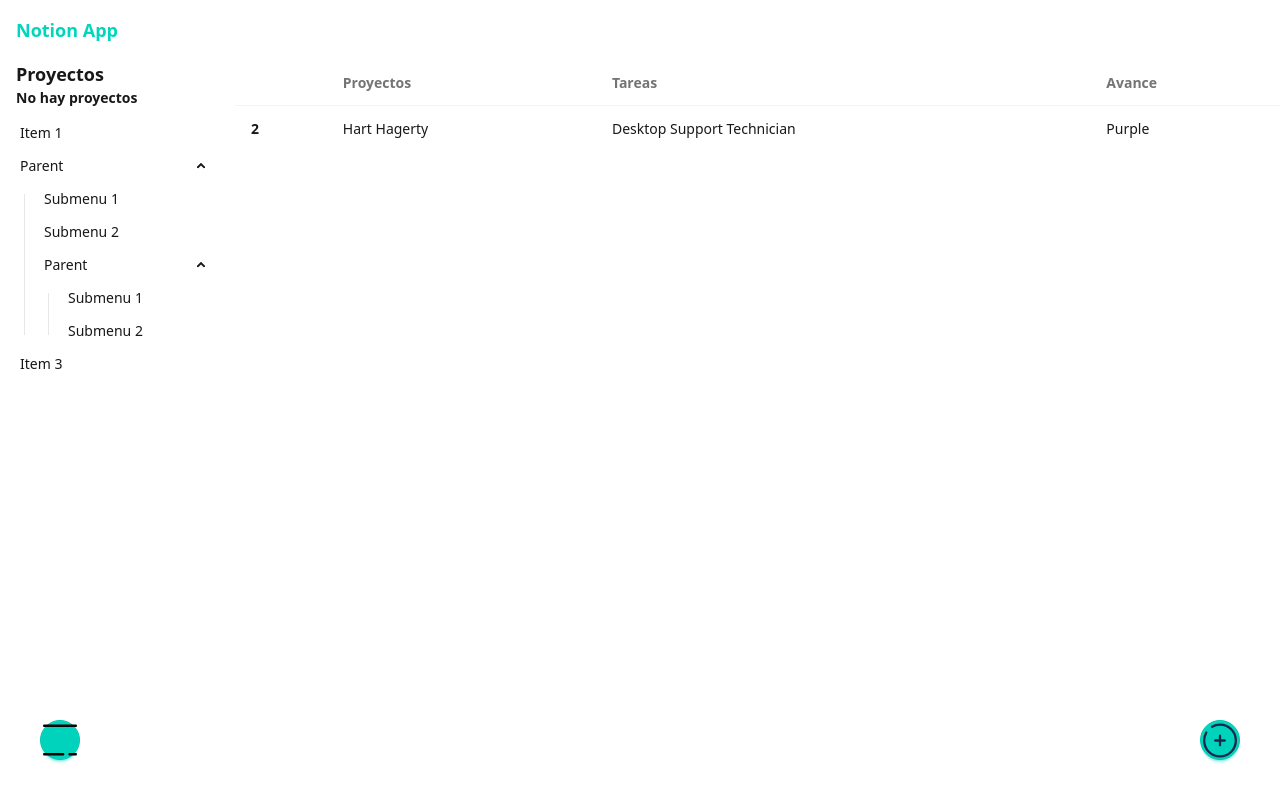
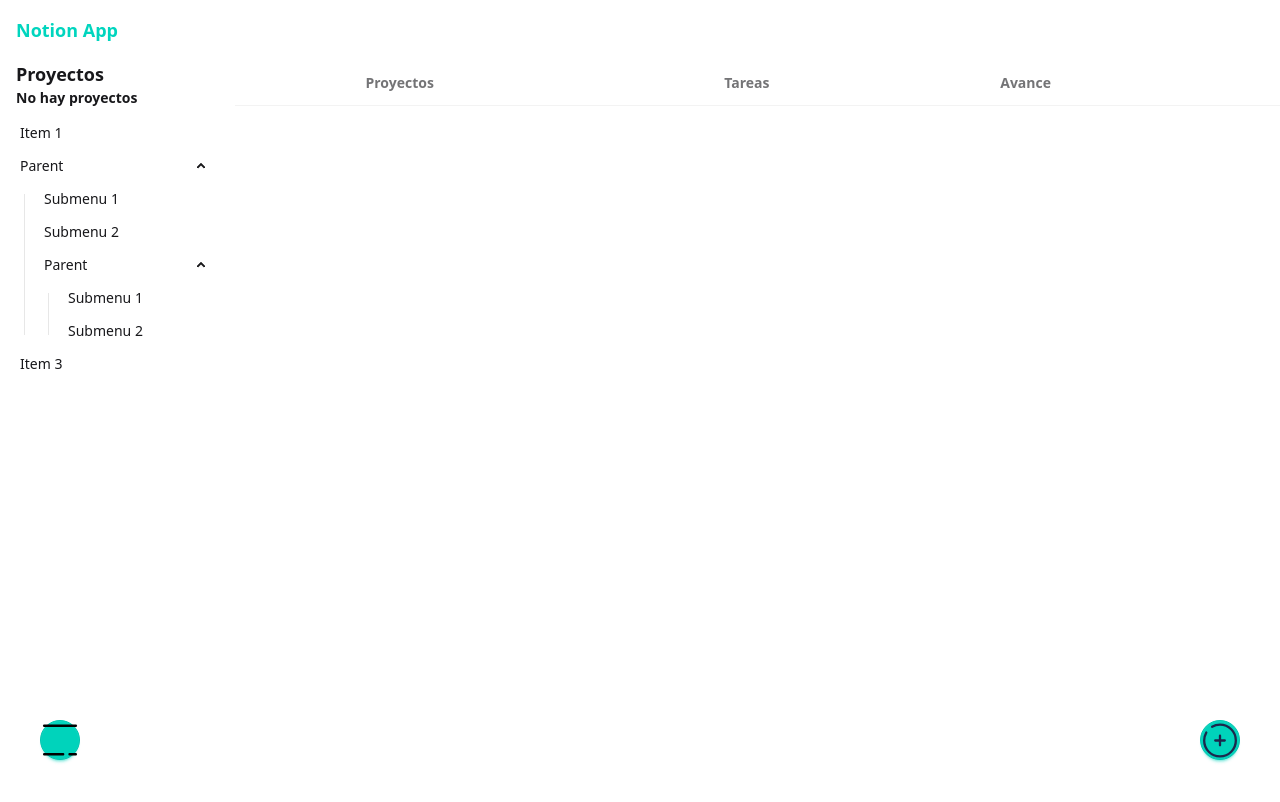
Before and after one commit to Kaue-oliveira-hub/projects-app, a Vue app: page /projects in a window 1280 px wide. Shown: the top 802 px of the page. Built offline with nearby package versions, Linux system fonts and the light colour scheme; the HTML template or start-up script is replaced by a standard one.

Commit message:
Metemos proyectos y se guardan en LocalStorage

```diff
--- a/package.json
+++ b/package.json
@@ -14,8 +14,10 @@
   },
   "dependencies": {
     "@tailwindcss/vite": "^4.1.1",
+    "@vueuse/core": "^13.1.0",
     "pinia": "^3.0.2",
     "tailwindcss": "^4.1.1",
+    "uuid": "^11.1.0",
     "vue": "^3.5.13",
     "vue-router": "^4.5.0"
   },
--- a/src/modulorum/commune/components/ImputModal.vue
+++ b/src/modulorum/commune/components/ImputModal.vue
@@ -26,7 +26,7 @@
 </template>
 
 <script lang="ts" setup>
-import { ref } from 'vue';
+import { ref, watch } from 'vue';
 
 
 interface Props {
@@ -36,7 +36,7 @@
     subtitulus:string;
 
 }
-defineProps<Props>();
+const props = defineProps<Props>();
 
 
 
@@ -48,6 +48,19 @@
 const inputValorem = ref('')
 
 const inputRef = ref<HTMLInputElement | null>(null);
+
+
+watch ( props,  ({ aperta}) =>{
+
+  setTimeout(() => {
+    if(aperta){
+        inputRef.value?.focus();
+    }
+  }, 300);
+
+
+});
+
 
 const submitValorem = () =>{
 
--- a/src/modulorum/projects/stores/projects.store.ts
+++ b/src/modulorum/projects/stores/projects.store.ts
@@ -1,32 +1,41 @@
-import { defineStore } from "pinia";
-import { ref } from "vue";
-import type { Project } from "../interfaces/project.interface";
+import { defineStore } from 'pinia';
+import { computed, ref } from 'vue';
+import type { Project } from '../interfaces/project.interface';
+import { v4 as uuidv4 } from 'uuid';
+import { useLocalStorage } from '@vueuse/core';
+
+//const incipiensPortat = (): Project[] => {
+ // return [
+   // {
+     // id: uuidv4(),
+     // nomen: 'Project 1',
+     // chores: [],
+   // },
+   // {
+     // id: uuidv4(),
+     // nomen: 'Project 2',
+     // chores: [],
+   // },
+ // ];
+//};
 
 
-const incipiensPortat = ():Project[] =>{
 
-    return [
-        {
-    id:'1',
-    nomen:'Project 1',
-    chores:[],
+export const useProjectsStore = defineStore('projects', () => {
+  const projects = ref(useLocalStorage<Project[]>('projects', [] ) );
 
-},
- {
-    id:'2',
-    nomen:'Project 2',
-    chores:[],
+  const addereProject = (nomen: string) => {
+    if (nomen.length === 0) return;
+    projects.value.push({
+      id: uuidv4(),
+      nomen: nomen,
+      chores: [],
+    });
+  };
 
-},
-];
-}
-export const useProjectsStore = defineStore('projects', () => {
-
-    const projects = ref<Project[]>(incipiensPortat());
-
-
-    return{
-        projects,
-    }
-
+  return {
+    //projects,
+    projectList: computed(() => [...projects.value]),
+    addereProject,
+  };
 });
--- a/src/modulorum/projects/views/ProjectsView.vue
+++ b/src/modulorum/projects/views/ProjectsView.vue
@@ -11,13 +11,14 @@
         <th>Avance</th>
       </tr>
     </thead>
+
     <tbody>
 
-      <tr class="hover:bg-base-300">
-        <th>2</th>
-        <td>Hart Hagerty</td>
-        <td>Desktop Support Technician</td>
-        <td>Purple</td>
+      <tr v-for="(project, index) in projectStore.projectList" :key="project.id" class="hover:bg-base-300">
+        <th>{{ index + 1 }}</th>
+        <td>{{ project.nomen }}</td>
+        <td>{{ project.chores.length }}</td>
+        <progress class="progress progress-secondary w-56" value="10" max="100"></progress>
       </tr>
 
     </tbody>
@@ -29,7 +30,7 @@
 <ImputModal
 :aperta="modalAperta"
 @claudere="modalAperta=false"
-@valorem="cumNovusValorem"
+@valorem="projectStore.addereProject"
 placeholder="Nombre del proyecto"
 titulus="Nuevo Proyecto"
 subtitulus="Escribe el nombre del nuevo proyecto"
@@ -84,11 +85,5 @@
 
 const projectStore = useProjectsStore();
 
-const cumNovusValorem = ( projectNome:string ) => {
-    console.log({ projectNome });
-    // Aqui puedes agregar la lógica para manejar el nuevo proyecto
-    // Por ejemplo, hacer una llamada a la API para crear un nuevo proyecto
-    // o actualizar el estado de tu aplicación.
-};
 
 </script>
```
Also changed, not shown: 1 other file (tests, documents, lock files or other folders).
